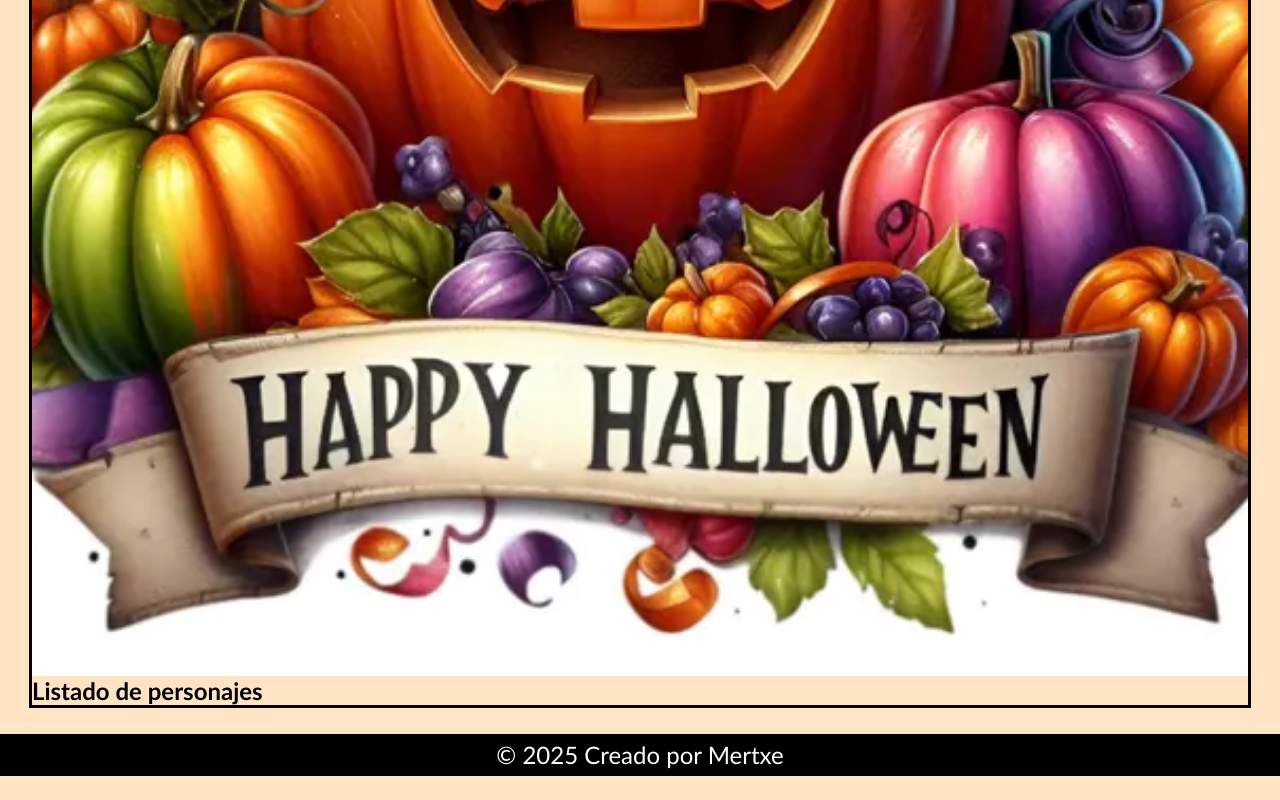
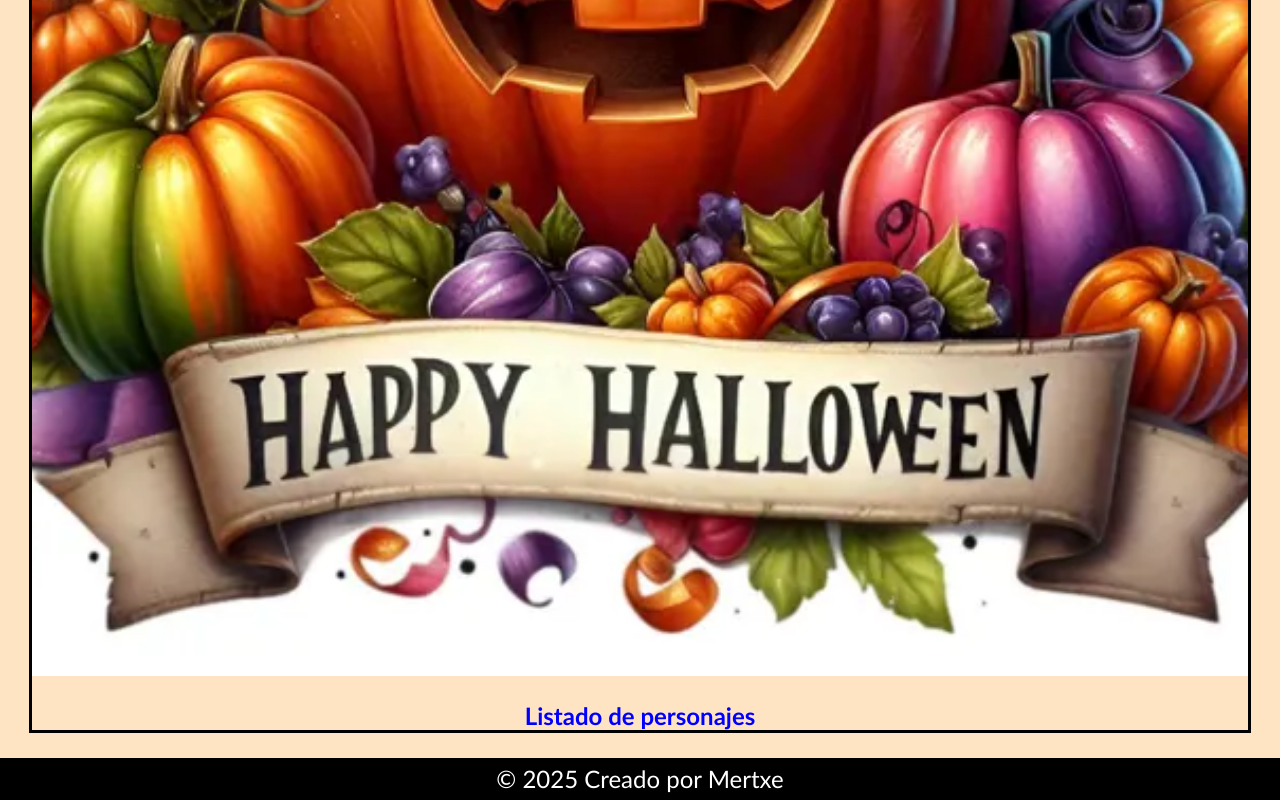
Before and after one commit to Mertxeps/Hallowen, a plain HTML site: page Pages/Personajes.html in a window 1280 px wide. Shown: the part 1089-1889 px from the top of the page. Before the commit the page ends 1865 px from the top, so only its background shows below. Drawn offline with Linux system fonts and the light colour scheme; files whose address does not match are found by name.

Commit message:
Modificación datos de StylesPersonajesJson.css para la página de personajes

```diff
--- a/Styles/StylesPersonajesjsn.css
+++ b/Styles/StylesPersonajesjsn.css
@@ -14,34 +14,8 @@ body {
     justify-items: center; */
 }
 
-#ListaLibros {
+#ListaPersonajes {
     color: blue;
     text-align: center;
     margin-top: 2%;
 }
-
-/* .libro {
-    margin: auto;
-    width: 30%;
-    margin: 1.5%;
-    background-color: white;
-    border: 2px solid blue;
-    border-radius: 3%;
-    display: inline-block;
-}
-
-.libro h2 {
-    color: blue;
-    padding-left: 2%;
-}
-
-.libro p {
-    margin: auto;
-    width: 95%;
-    padding-bottom: 2%;
-    text-align: justify;
-}
-
-.precio {
-    font-weight: bold;
-} */
```
